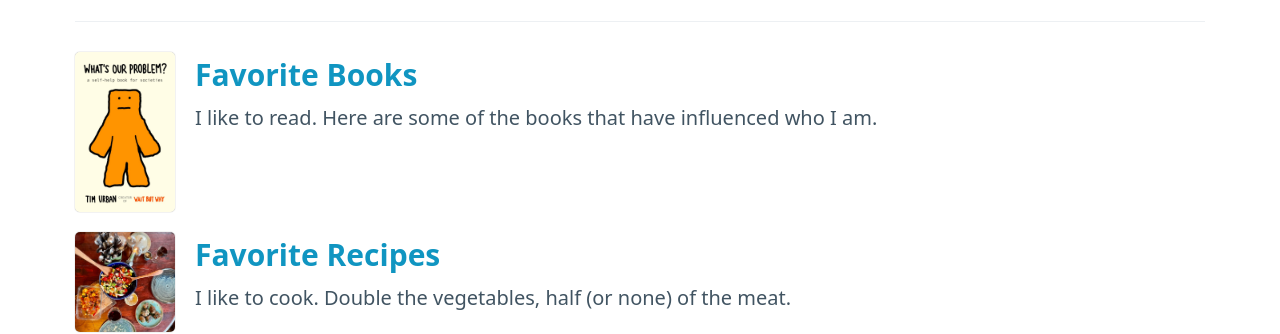
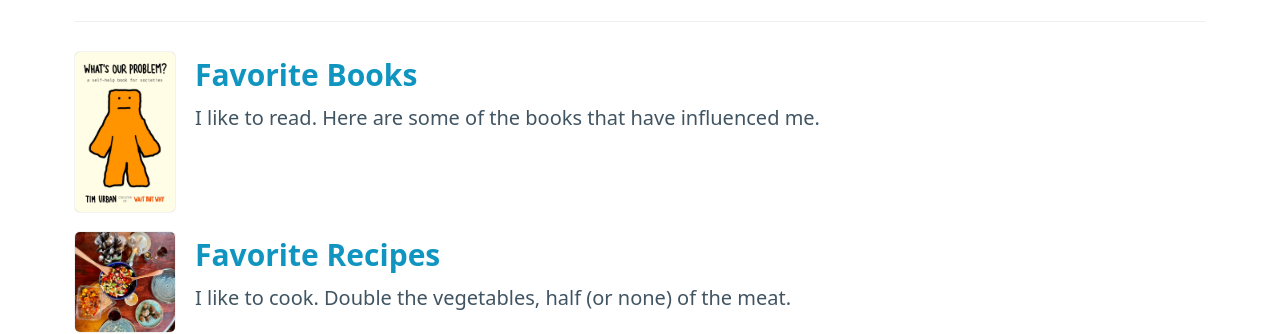
Before and after one commit to gshaw/gshaw.github.io, a Jekyll site: the page built from index.md, in a window 1280 px wide. Shown: the part 1565-1899 px from the top of the page. Built offline with Jekyll 4.4.1, drawn with Linux system fonts in a browser that asks for light colours.

Commit message:
Use collection for home page links

```diff
--- a/index.md
+++ b/index.md
@@ -1,5 +1,18 @@
 ---
 title: Gerry Shaw's Home Page
+links:
+  -
+    title: Favorite Books
+    description: I like to read. Here are some of the books that have influenced me.
+    url: /books/
+    image_url: /books/index.jpg
+    image_alt: "Sample of one of my favorite books"
+  -
+    title: Favorite Recipes
+    description: I like to cook. Double the vegetables, half (or none) of the meat.
+    url: /recipes/
+    image_url: /recipes/index.jpg
+    image_alt: "Delicious meal I made"
 ---
 
 
@@ -37,29 +50,16 @@
 
 ---
 
+{% for link in page.links %}
 <div class="card">
-  <a href="/books/">
-    {% assign latest_book = site.data.books | sort: 'date' | reverse | first %}
-    <img src="/books/{{latest_book.id}}.jpg" alt="Books">
+  <a href="{{ link.url }}">
+    <img src="{{ link.image_url }}" alt="{{ link.image_alt }}">
   </a>
   <div class="card-details">
-    <h3><a href="/books/">Favorite Books</a></h3>
-    <p>
-      I like to read. Here are some of the books that have influenced who I am.
-    </p>
+    <h3><a href="{{ link.url }}">{{ link.title }}</a></h3>
+    <p>{{ link.description }}</p>
   </div>
 </div>
-
-<div class="card">
-  <a href="/recipes/">
-    <img src="/recipes/thumb.jpg" alt="Delicious food">
-  </a>
-  <div class="card-details">
-    <h3><a href="/recipes/">Favorite Recipes</a></h3>
-    <p>
-      I like to cook. Double the vegetables, half (or none) of the meat.
-    </p>
-  </div>
-</div>
+{% endfor %}
 
 {% include footer.html %}
```
Also changed, not shown: books/index.jpg (added), recipes/index.jpg (renamed from recipes/thumb.jpg).
